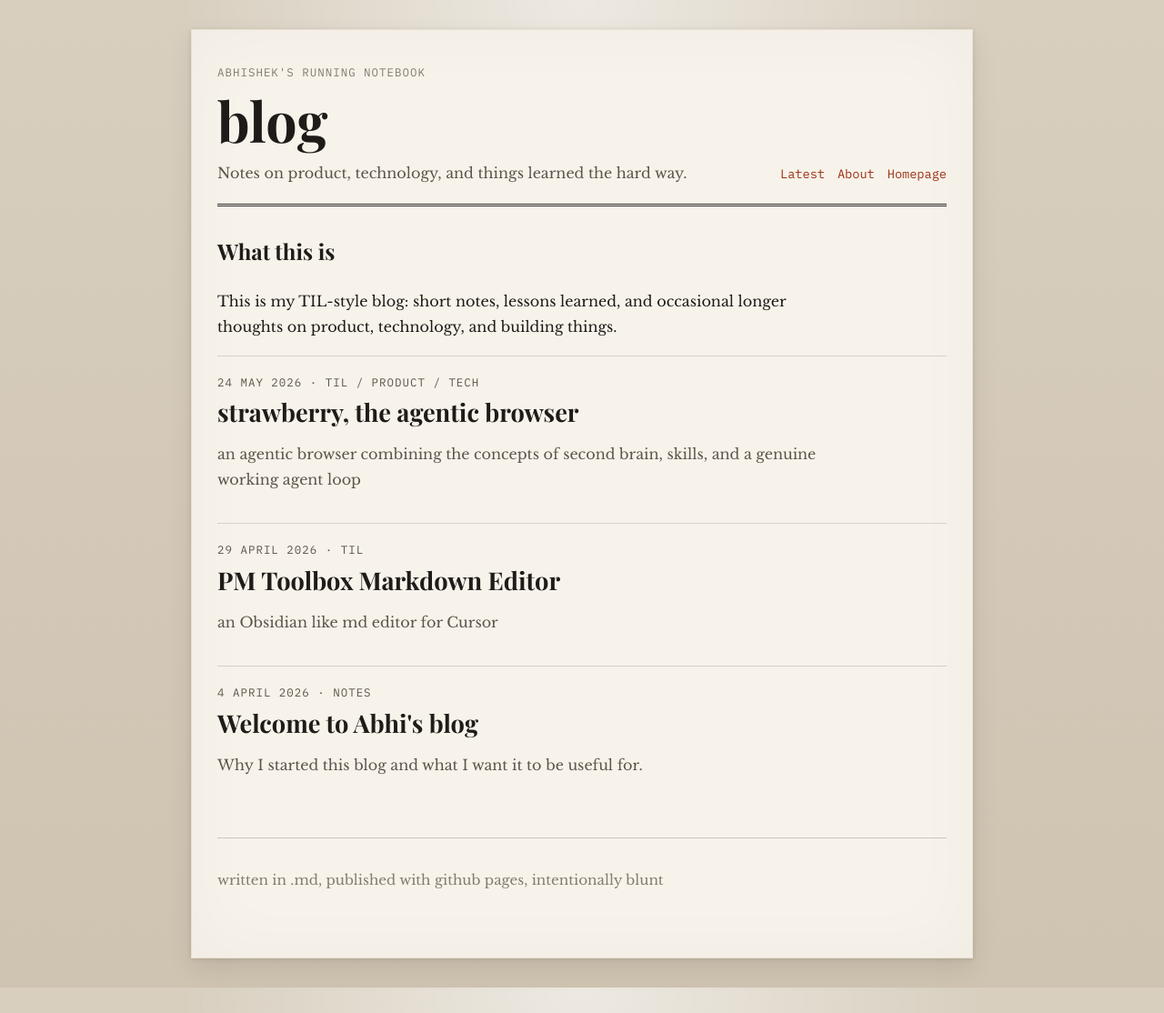
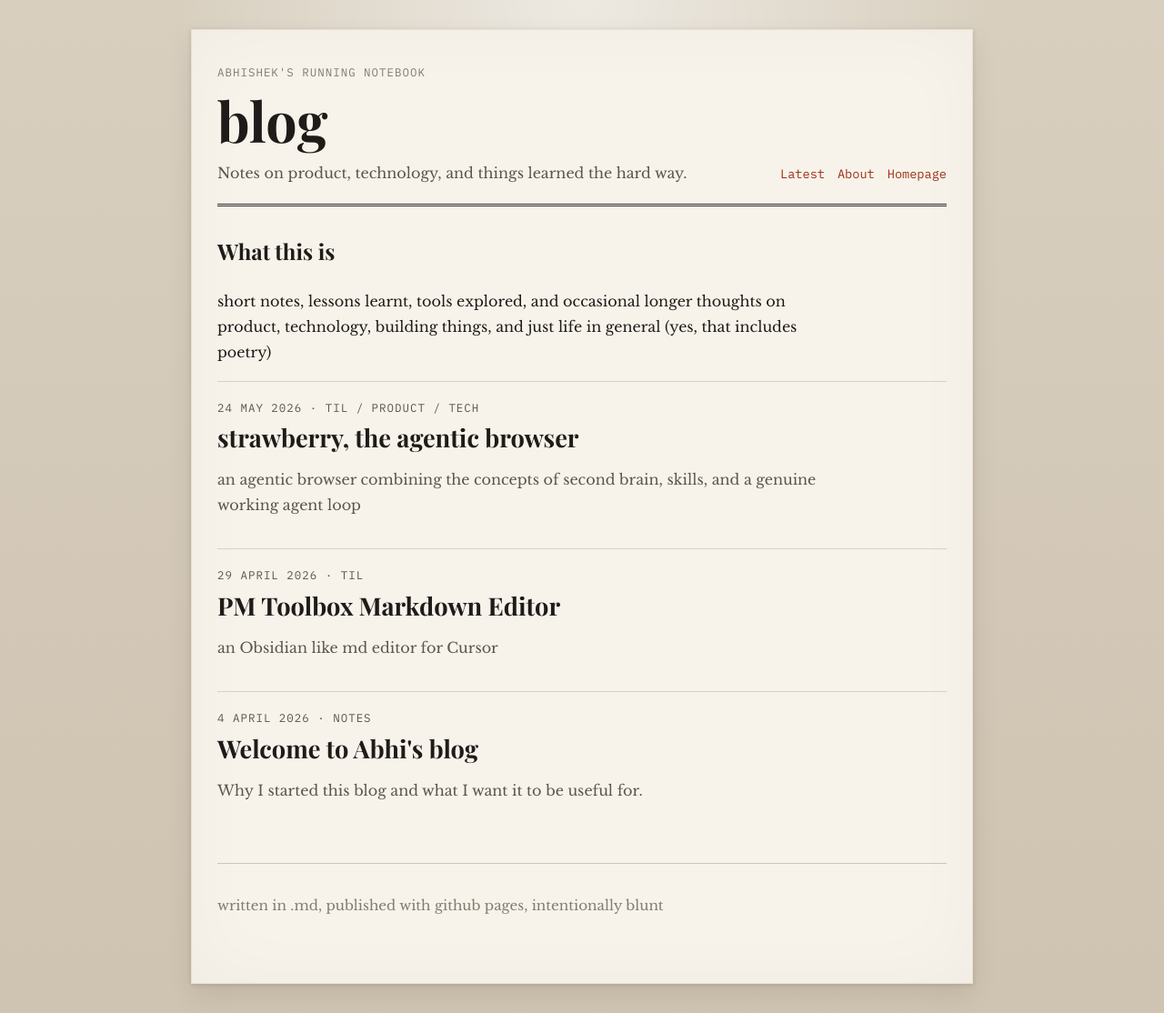
Before and after one commit to absieee/blog, a Jekyll site: the page built from index.md, in a window 1280 px wide. Shown: the whole page at 91% size. Built offline with Jekyll 4.4.1, drawn with Linux system fonts in a browser that asks for light colours.

Commit message:
tweaks to general pages

```diff
--- a/index.md
+++ b/index.md
@@ -4,8 +4,7 @@ description: Short notes on product, learnings, and ideas worth keeping.
 ---
 
 ## What this is
-
-This is my TIL-style blog: short notes, lessons learned, and occasional longer thoughts on product, technology, and building things.
+short notes, lessons learnt, tools explored, and occasional longer thoughts on product, technology, building things, and just life in general (yes, that includes poetry)
 
 {% assign latest_posts = site.posts %}
 {% for post in latest_posts %}
```
Also changed, not shown: about.md (+1 -0 lines).
